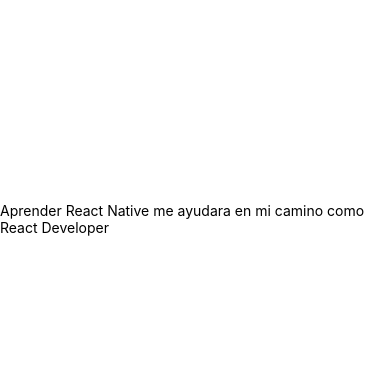
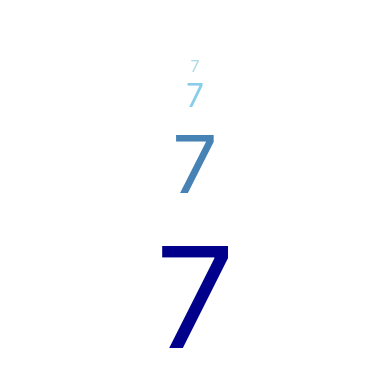
Before and after one commit to khriztianmoreno/react-native-guide, a React Native app: screen / in a window 390 px wide. Shown: the part 203-590 px from the top of the page. Built offline with nearby package versions, Linux system fonts and the light colour scheme.

Commit message:
Example Component API

```diff
--- a/App.js
+++ b/App.js
@@ -1,21 +1,45 @@
-import React from 'react';
-import { StyleSheet, Text, View } from 'react-native';
+import React, { Component } from 'react'
+import { View, Text, StyleSheet } from 'react-native'
 
-export default class App extends React.Component {
+class Counter extends Component {
+
+  state = {count: 0}
+
+  componentDidMount() {
+    setInterval(() => {
+      this.setState({count: this.state.count + 1})
+    }, 1000)
+  }
+
+  render() {
+    const {count} = this.state
+    const {color, size} = this.props
+
+    return (
+      <Text style={{color, fontSize: size}}>
+        {count}
+      </Text>
+    )
+  }
+}
+
+export default class App extends Component {
   render() {
     return (
       <View style={styles.container}>
-        <Text>Aprender React Native me ayudara en mi camino como React Developer</Text>
+        <Counter color={'lightblue'} size={16} />
+        <Counter color={'skyblue'} size={32} />
+        <Counter color={'steelblue'} size={80} />
+        <Counter color={'darkblue'} size={140} />
       </View>
-    );
+    )
   }
 }
 
 const styles = StyleSheet.create({
   container: {
     flex: 1,
-    backgroundColor: '#fff',
+    justifyContent: 'center',
     alignItems: 'center',
-    justifyContent: 'center',
   },
-});
+})
```
Also changed, not shown: 1 other file (tests, documents, lock files or other folders).
